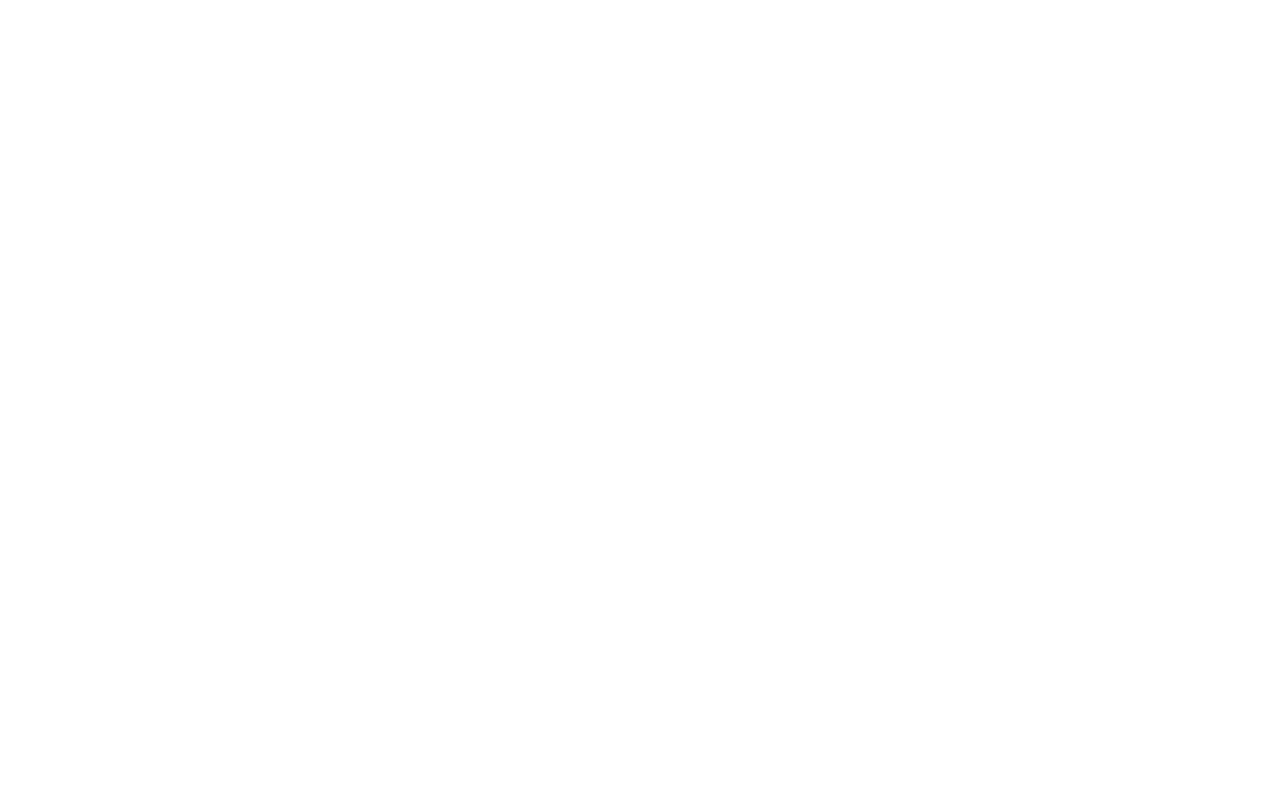
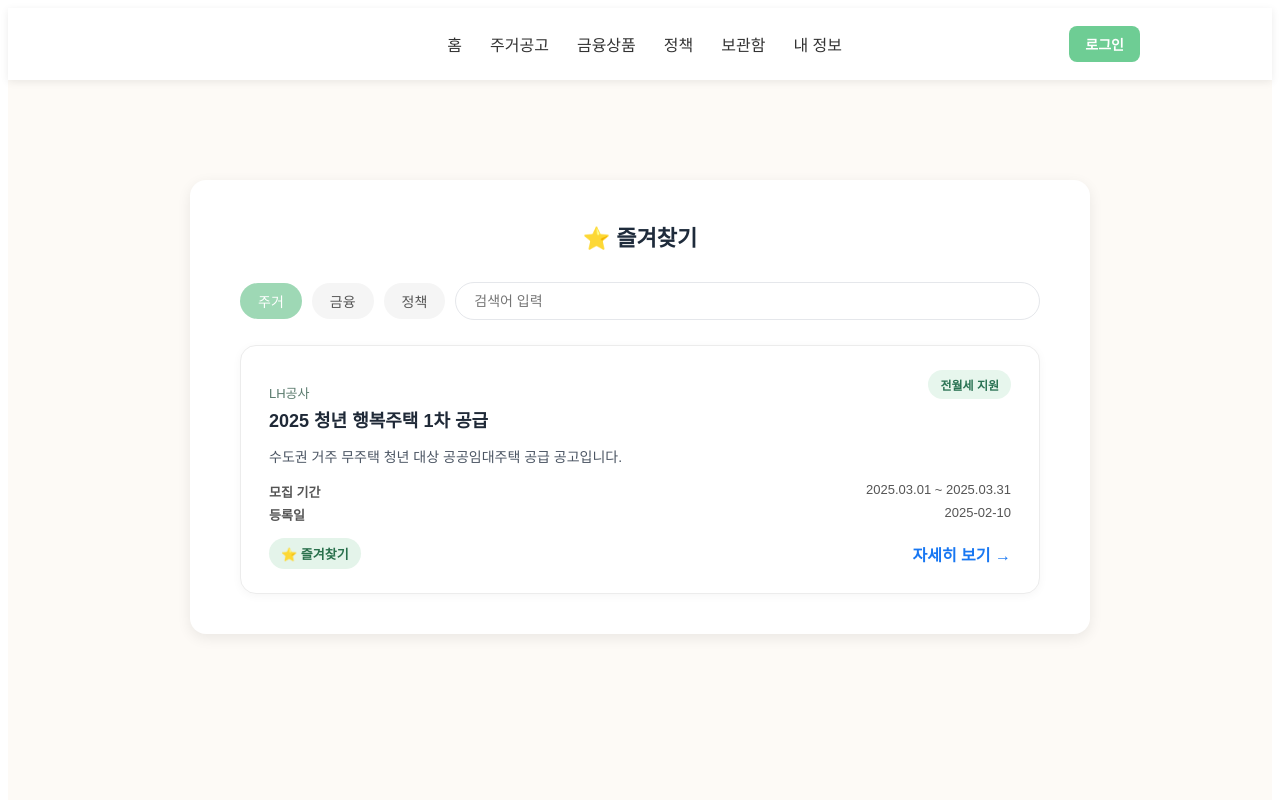
Before and after one commit to soobinny/y-nest, a React app in the folder frontend/: page /favorites in a window 1280 px wide. Before the commit this address had no page. Shown: the top 800 px of the page. Built offline with nearby package versions, Linux system fonts and the light colour scheme; the HTML template or start-up script is replaced by a standard one.

Commit message:
✨ feat: 즐겨찾기 페이지 초기 구현

```diff
--- a/frontend/src/components/AppLayout.jsx
+++ b/frontend/src/components/AppLayout.jsx
@@ -131,13 +131,13 @@
                 style={styles.link}
                 onClick={(e) => handleProtectedClick(e, "/favorites")}
               >
-                관심목록
+                보관함
               </span>
               {activeDropdown === "favorites" && (
                 <div style={styles.dropdown}>
                   {[
-                    { name: "주거공고", link: "/favorites/housing" },
-                    { name: "금융상품", link: "/favorites/finance" },
+                    { name: "즐겨찾기", link: "/favorites" },
+                    { name: "맞춤정책", link: "/favorites" },
                   ].map((item) => (
                     <span
                       key={item.name}
--- a/frontend/src/main.jsx
+++ b/frontend/src/main.jsx
@@ -11,6 +11,7 @@
 import FindPasswordPage from "./pages/FindPasswordPage";
 import HousingPage from "./pages/HousingPage.jsx";
 import PolicyPage from "./pages/PolicyPage.jsx";
+import FavoritesPage from "./pages/FavoritesPage.jsx";
 
 ReactDOM.createRoot(document.getElementById("root")).render(
   <React.StrictMode>
@@ -26,6 +27,7 @@
         <Route path="/policy" element={<PolicyPage />} />
         <Route path="/find-id" element={<FindIdPage />} />
         <Route path="/find-password" element={<FindPasswordPage />} />
+        <Route path="/favorites" element={<FavoritesPage />} />
       </Routes>
     </BrowserRouter>
   </React.StrictMode>
--- /dev/null
+++ b/frontend/src/pages/FavoritesPage.jsx
@@ -0,0 +1,315 @@
+import { useMemo, useState } from "react";
+import AppLayout from "../components/AppLayout";
+
+const FAVORITE_TABS = [
+  { label: "주거", value: "housing" },
+  { label: "금융", value: "finance" },
+  { label: "정책", value: "policy" },
+];
+
+const MOCK_FAVORITES = {
+  housing: [
+    {
+      id: 1,
+      title: "2025 청년 행복주택 1차 공급",
+      provider: "LH공사",
+      summary: "수도권 거주 무주택 청년 대상 공공임대주택 공급 공고입니다.",
+      period: "2025.03.01 ~ 2025.03.31",
+      tag: "전월세 지원",
+      link: "https://apply.lh.or.kr",
+      createdAt: "2025-02-10",
+    },
+  ],
+  finance: [
+    {
+      id: 11,
+      title: "청년 버팀목 전세자금 대출",
+      provider: "국토교통부 · 주택도시기금",
+      summary: "전세보증금 최대 2억까지 연 1.8% 고정금리 지원.",
+      period: "상시접수",
+      tag: "주거금융",
+      link: "https://nhuf.molit.go.kr",
+      createdAt: "2025-02-05",
+    },
+  ],
+  policy: [
+    {
+      id: 21,
+      title: "청년 주거급여 분리지급 제도",
+      provider: "국토교통부",
+      summary:
+        "몸은 타지에, 주민등록은 본가에 둔 청년을 위한 주거급여 분리지급 정책.",
+      period: "상시",
+      tag: "생활안정",
+      link: "https://www.gov.kr",
+      createdAt: "2025-02-01",
+    },
+  ],
+};
+
+export default function FavoritesPage() {
+  const [activeTab, setActiveTab] = useState(FAVORITE_TABS[0].value);
+  const [keyword, setKeyword] = useState("");
+
+  const favorites = useMemo(() => {
+    const baseList = MOCK_FAVORITES[activeTab] ?? [];
+    const trimmed = keyword.trim().toLowerCase();
+    if (!trimmed) return baseList;
+    return baseList.filter(
+      (item) =>
+        item.title.toLowerCase().includes(trimmed) ||
+        item.provider.toLowerCase().includes(trimmed)
+    );
+  }, [activeTab, keyword]);
+
+  return (
+    <AppLayout>
+      <div style={styles.page}>
+        <div style={styles.cardContainer}>
+          <div style={styles.card}>
+            <header style={styles.header}>
+              <h1 style={styles.title}>⭐ 즐겨찾기</h1>
+            </header>
+
+            {/* 탭 + 검색 */}
+            <div style={styles.tabBar}>
+              {FAVORITE_TABS.map((tab) => (
+                <button
+                  key={tab.value}
+                  onClick={() => setActiveTab(tab.value)}
+                  style={{
+                    ...styles.tabButton,
+                    ...(activeTab === tab.value ? styles.tabActive : {}),
+                  }}
+                >
+                  {tab.label}
+                </button>
+              ))}
+              <input
+                type="text"
+                placeholder="검색어 입력"
+                value={keyword}
+                onChange={(e) => setKeyword(e.target.value)}
+                style={styles.searchInput}
+              />
+            </div>
+
+            {/* 목록 */}
+            {favorites.length === 0 ? (
+              <div style={styles.empty}>
+                <p style={styles.emptyText}>등록된 즐겨찾기가 없습니다.</p>
+                <p style={styles.emptyHint}>
+                  별 아이콘을 눌러 관심 항목을 저장해보세요.
+                </p>
+              </div>
+            ) : (
+              <ul style={styles.list}>
+                {favorites.map((item) => (
+                  <li
+                    key={item.id}
+                    style={styles.item}
+                    onMouseEnter={(e) =>
+                      (e.currentTarget.style.boxShadow =
+                        "0 6px 18px rgba(0,0,0,0.08)")
+                    }
+                    onMouseLeave={(e) =>
+                      (e.currentTarget.style.boxShadow =
+                        "0 2px 10px rgba(0,0,0,0.04)")
+                    }
+                  >
+                    <div style={styles.itemHeader}>
+                      <div>
+                        <p style={styles.provider}>{item.provider}</p>
+                        <h3 style={styles.itemTitle}>{item.title}</h3>
+                      </div>
+                      <span style={styles.tag}>{item.tag}</span>
+                    </div>
+
+                    <p style={styles.summary}>{item.summary}</p>
+
+                    <div style={styles.metaRow}>
+                      <span style={styles.metaLabel}>모집 기간</span>
+                      <span style={styles.metaValue}>{item.period}</span>
+                    </div>
+                    <div style={styles.metaRow}>
+                      <span style={styles.metaLabel}>등록일</span>
+                      <span style={styles.metaValue}>{item.createdAt}</span>
+                    </div>
+
+                    <div style={styles.cardFooter}>
+                      <span style={styles.favoriteBadge}>⭐ 즐겨찾기</span>
+                      <a
+                        href={item.link}
+                        target="_blank"
+                        rel="noreferrer"
+                        style={styles.detailLink}
+                      >
+                        자세히 보기 →
+                      </a>
+                    </div>
+                  </li>
+                ))}
+              </ul>
+            )}
+          </div>
+        </div>
+      </div>
+    </AppLayout>
+  );
+}
+
+const styles = {
+  page: {
+    background: "#fdfaf6",
+    minHeight: "100vh",
+    display: "flex",
+    justifyContent: "center",
+    padding: "80px 20px",
+  },
+  cardContainer: {
+    width: "100%",
+    maxWidth: "900px",
+  },
+  card: {
+    background: "#fff",
+    borderRadius: "16px",
+    boxShadow: "0 4px 14px rgba(0,0,0,0.08)",
+    padding: "40px 50px",
+  },
+  header: {
+    textAlign: "center",
+    marginBottom: "30px",
+  },
+  title: {
+    fontSize: "22px",
+    fontWeight: 700,
+    margin: 0,
+    color: "#1e2b3b",
+  },
+  tabBar: {
+    display: "flex",
+    gap: "10px",
+    flexWrap: "wrap",
+    alignItems: "center",
+    justifyContent: "center",
+    marginBottom: "25px",
+  },
+  tabButton: {
+    border: "none",
+    background: "#f5f5f5",
+    color: "#555",
+    borderRadius: "999px",
+    padding: "8px 18px",
+    fontSize: "14px",
+    fontWeight: 500,
+    cursor: "pointer",
+    transition: "background 0.2s ease, color 0.2s ease",
+  },
+  tabActive: {
+    background: "#9ed8b5",
+    color: "#fff",
+  },
+  searchInput: {
+    borderRadius: "999px",
+    border: "1px solid #e5e7eb",
+    padding: "10px 18px",
+    fontSize: "14px",
+    flex: 1,
+    minWidth: "240px",
+  },
+  list: {
+    listStyle: "none",
+    margin: 0,
+    padding: 0,
+    display: "flex",
+    flexDirection: "column",
+    gap: "20px",
+  },
+  item: {
+    background: "#fff",
+    border: "1px solid #ececec",
+    borderRadius: "16px",
+    padding: "24px 28px",
+    boxShadow: "0 2px 10px rgba(0,0,0,0.04)",
+    transition: "box-shadow 0.2s ease",
+  },
+  itemHeader: {
+    display: "flex",
+    justifyContent: "space-between",
+    alignItems: "flex-start",
+    flexWrap: "wrap",
+    gap: "12px",
+    marginBottom: "10px",
+  },
+  itemTitle: {
+    margin: 0,
+    fontSize: "18px",
+    fontWeight: 700,
+    color: "#1f2937",
+  },
+  provider: {
+    fontSize: "13px",
+    color: "#5c7c6f",
+    marginBottom: "4px",
+  },
+  tag: {
+    background: "#e7f6ed",
+    color: "#2b7354",
+    borderRadius: "999px",
+    padding: "6px 12px",
+    fontSize: "12px",
+    fontWeight: 600,
+  },
+  summary: {
+    color: "#4b5563",
+    fontSize: "14px",
+    lineHeight: 1.6,
+    marginBottom: "14px",
+  },
+  metaRow: {
+    display: "flex",
+    justifyContent: "space-between",
+    fontSize: "13px",
+    color: "#555",
+    marginBottom: "4px",
+  },
+  metaLabel: {
+    fontWeight: 600,
+  },
+  metaValue: {
+    fontWeight: 500,
+  },
+  cardFooter: {
+    marginTop: "14px",
+    display: "flex",
+    justifyContent: "space-between",
+    alignItems: "center",
+  },
+  favoriteBadge: {
+    background: "#e4f4ea",
+    color: "#29704c",
+    borderRadius: "999px",
+    padding: "6px 12px",
+    fontSize: "13px",
+    fontWeight: 600,
+  },
+  detailLink: {
+    color: "#1877f2",
+    fontWeight: 600,
+    textDecoration: "none",
+  },
+  empty: {
+    padding: "80px 0",
+    textAlign: "center",
+    color: "#6b7280",
+  },
+  emptyText: {
+    fontSize: "18px",
+    fontWeight: 700,
+    marginBottom: "10px",
+  },
+  emptyHint: {
+    fontSize: "14px",
+    color: "#9ca3af",
+  },
+};
```
